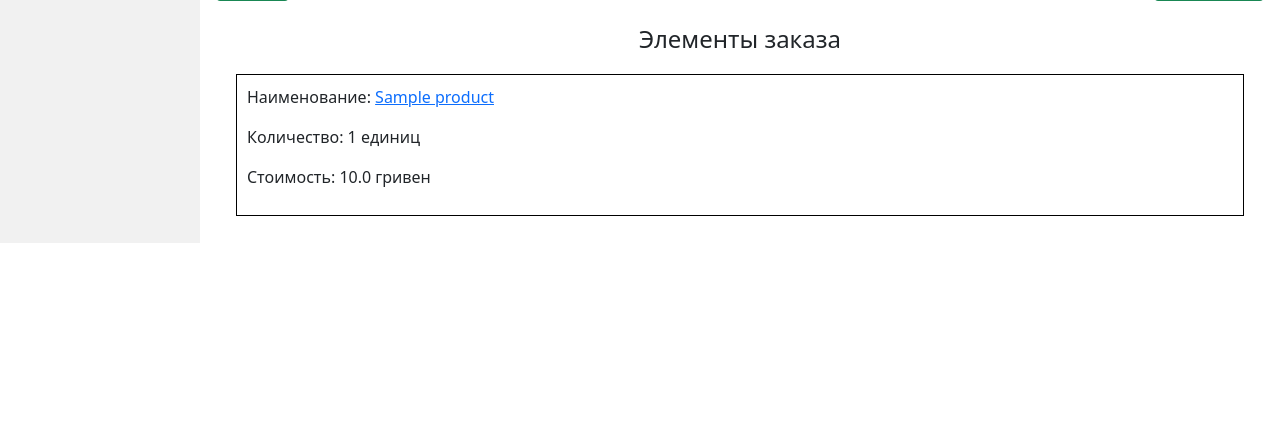
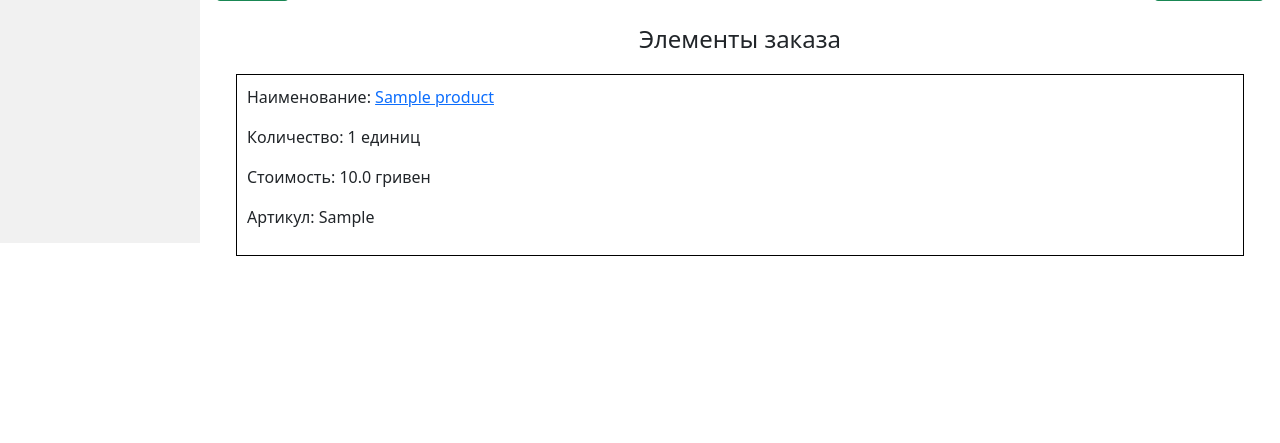
Before and after one commit to demirug/7-sins.store, a Django app: page /manager/order/1 in a window 1280 px wide. Shown: the part 557-1000 px from the top of the page. Run offline with Django 3.2, Linux system fonts and the light colour scheme; a user stored in the database is signed in; tables that the repository leaves empty hold one stand-in row (values such as "Sample post"); parts of the project's set-up code (start-up, migrations or seed data) failed here and were passed over.

Commit message:
Added article displaying to order in manager if article exists

```diff
--- a/manager/templates/manager/orderForm.html
+++ b/manager/templates/manager/orderForm.html
@@ -36,6 +36,9 @@
             <p>Наименование: <a target="_blank" href="{{ productItem.product.get_absolute_url }}">{{ productItem.product }}</a></p>
             <p>Количество: {{ productItem.count }} единиц</p>
             <p>Стоимость: {{ productItem.calcPrice }} гривен</p>
+            {% if productItem.product.article %}
+            <p>Артикул: {{ productItem.product.article }}</p>
+            {% endif %}
         </div>
     {% endfor %}
     <br>
```
